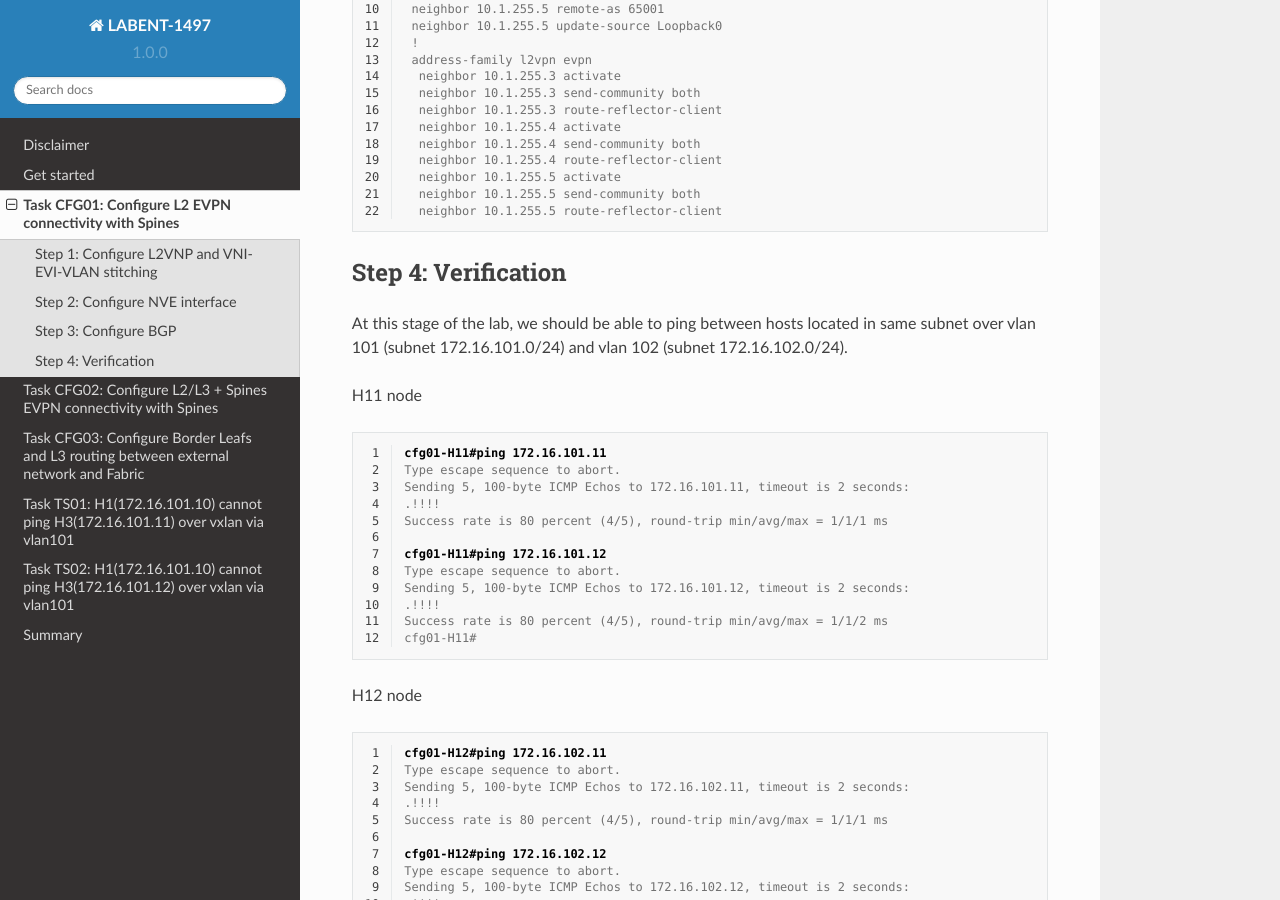
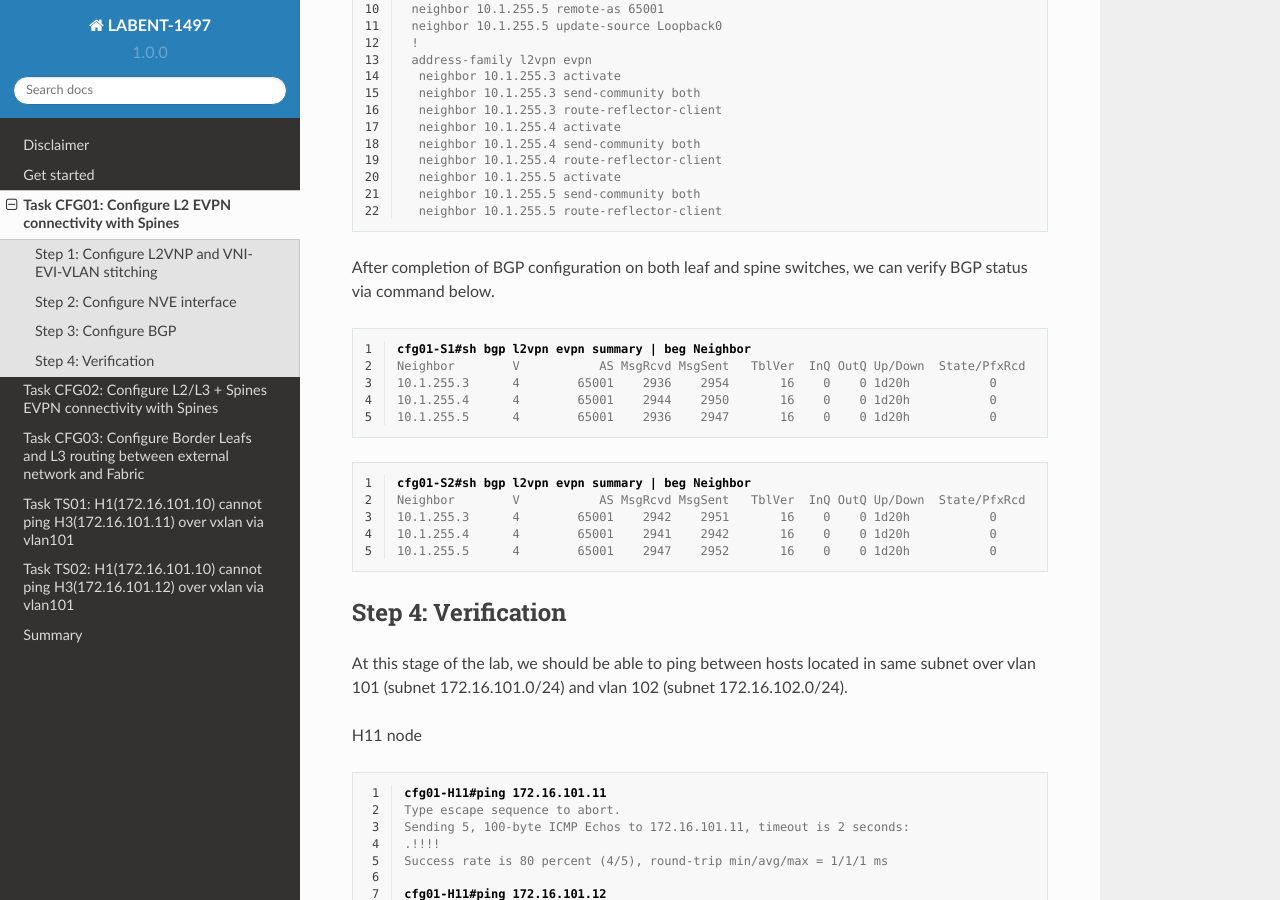
Before and after one commit to dvishchu/labent-1497, a Sphinx documentation site: the page built from docs/source/task_01.rst, in a window 1280 px wide and 900 px high, scrolled down 2664 px. Built offline with Sphinx 7.4.7 and the Read the Docs theme 2.0.0, drawn with Linux system fonts in a browser that asks for light colours.

Commit message:
Updating task01

```diff
--- a/docs/source/task_01.rst
+++ b/docs/source/task_01.rst
@@ -126,6 +126,27 @@ S1/S2 node
       neighbor 10.1.255.5 send-community both
       neighbor 10.1.255.5 route-reflector-client
 
+After completion of BGP configuration on both leaf and spine switches, we can verify BGP status via command below.
+
+.. code-block:: console
+    :linenos:
+    :class: highlight-command
+
+    cfg01-S1#sh bgp l2vpn evpn summary | beg Neighbor
+    Neighbor        V           AS MsgRcvd MsgSent   TblVer  InQ OutQ Up/Down  State/PfxRcd
+    10.1.255.3      4        65001    2936    2954       16    0    0 1d20h           0
+    10.1.255.4      4        65001    2944    2950       16    0    0 1d20h           0
+    10.1.255.5      4        65001    2936    2947       16    0    0 1d20h           0
+
+.. code-block:: console
+    :linenos:
+    :class: highlight-command
+
+    cfg01-S2#sh bgp l2vpn evpn summary | beg Neighbor
+    Neighbor        V           AS MsgRcvd MsgSent   TblVer  InQ OutQ Up/Down  State/PfxRcd
+    10.1.255.3      4        65001    2942    2951       16    0    0 1d20h           0
+    10.1.255.4      4        65001    2941    2942       16    0    0 1d20h           0
+    10.1.255.5      4        65001    2947    2952       16    0    0 1d20h           0
 
 Step 4: Verification
 ********************
```
